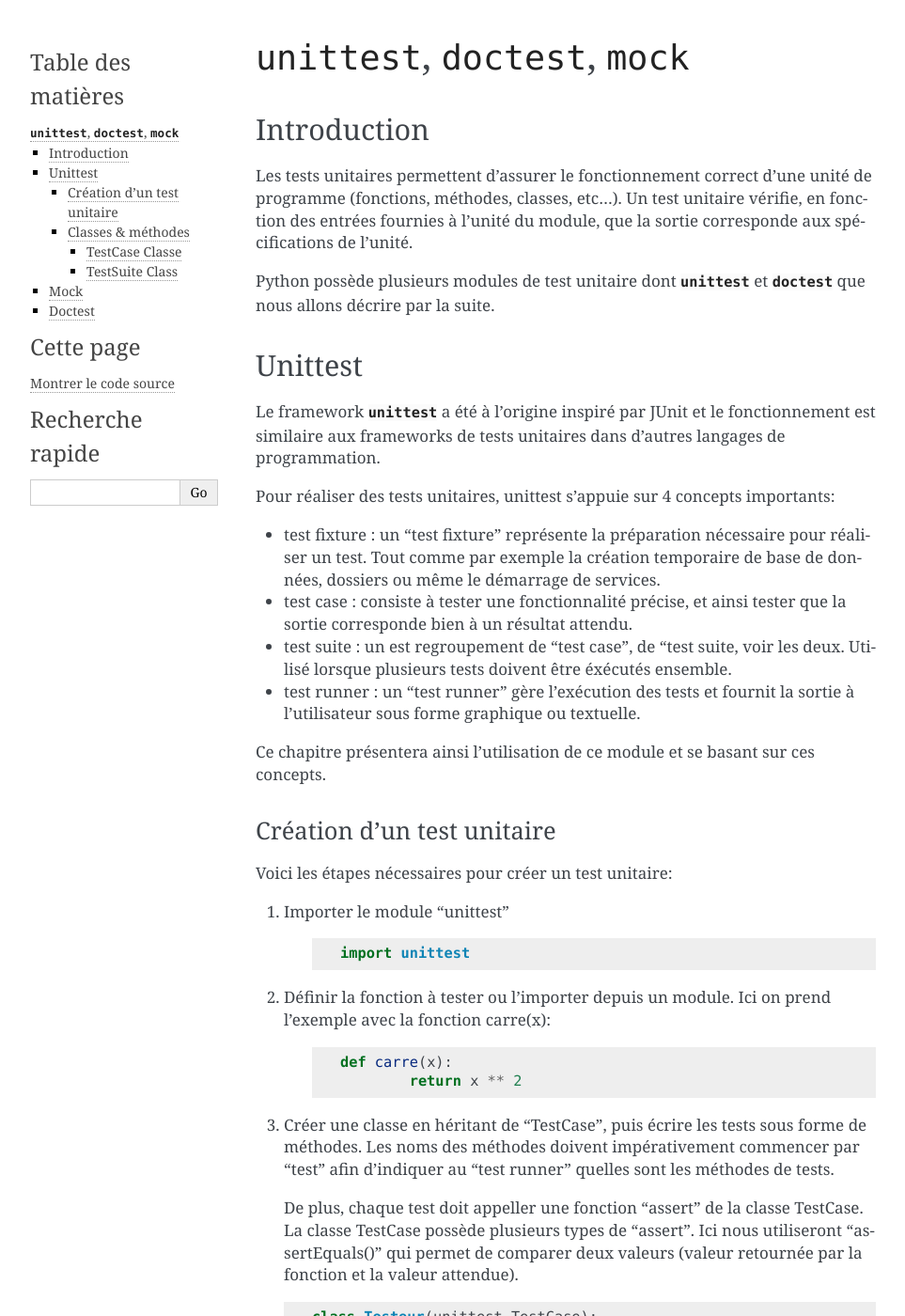
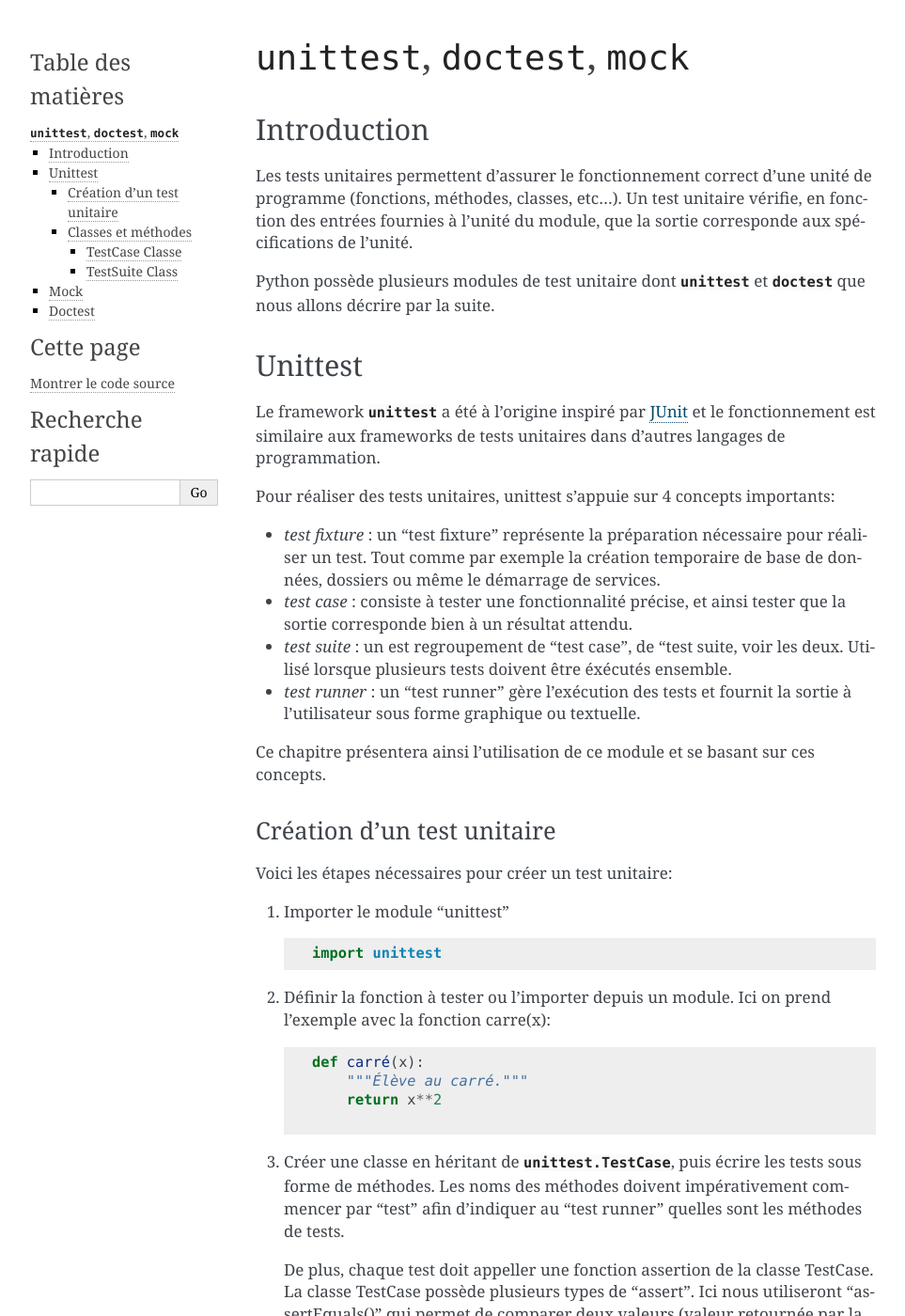
Before and after one commit to HE-Arc/livre-python, a Sphinx documentation site: the page built from source/unittest/index.rst, in a window 1280 px wide and 1400 px high. Shown: the whole window at 94% size, without its empty margins (148-1111 px from the left). Built offline with Sphinx 7.4.7, drawn with Linux system fonts in a browser that asks for light colours; some of the changed text lies outside the part shown.

Commit message:
Sortie de l'exemple unittest.
Signed-off-by: Yoan Blanc <yoan@dosimple.ch>

```diff
--- /dev/null
+++ b/source/unittest/examples/carre.py
@@ -0,0 +1,32 @@
+"""Exemple simple de test unitaire sur une fonction carré."""
+
+import unittest
+
+
+# func:carré
+def carré(x):
+    """Élève au carré."""
+    return x**2
+
+# endfunc:carrée
+
+
+# class:TestCase
+class CarreTestCase(unittest.TestCase):
+    """Classe testeur pour la fonction carrée."""
+
+    test_values = ((2, 4), (0, 0), (-2, 4))
+
+    def test_carré(self):
+        """Teste les valeurs références."""
+        for value, expected in self.test_values:
+            self.assertEqual(expected, carré(value))
+
+# endclass:TestCase
+
+
+# main
+if __name__ == '__main__':
+    unittest.main()
+
+# endmain
--- a/source/unittest/index.rst
+++ b/source/unittest/index.rst
@@ -15,14 +15,14 @@
 Unittest
 ========
 
-Le framework :py:mod:`unittest` a été à l'origine inspiré par JUnit et le fonctionnement est similaire aux frameworks de tests unitaires dans d'autres langages de programmation.
+Le framework :py:mod:`unittest` a été à l'origine inspiré par JUnit_ et le fonctionnement est similaire aux frameworks de tests unitaires dans d'autres langages de programmation.
 
 Pour réaliser des tests unitaires, unittest s'appuie sur 4 concepts importants:
 
-- test fixture : un 'test fixture' représente la préparation nécessaire pour réaliser un test. Tout comme par exemple la création temporaire de base de données, dossiers ou même le démarrage de services.
-- test case : consiste à tester une fonctionnalité précise, et ainsi tester que la sortie corresponde bien à un résultat attendu.
-- test suite : un est regroupement de 'test case', de 'test suite, voir les deux. Utilisé lorsque plusieurs tests doivent être éxécutés ensemble.
-- test runner : un 'test runner' gère l'exécution des tests et fournit la sortie à l'utilisateur sous forme graphique ou textuelle.
+- *test fixture* : un 'test fixture' représente la préparation nécessaire pour réaliser un test. Tout comme par exemple la création temporaire de base de données, dossiers ou même le démarrage de services.
+- *test case* : consiste à tester une fonctionnalité précise, et ainsi tester que la sortie corresponde bien à un résultat attendu.
+- *test suite* : un est regroupement de 'test case', de 'test suite, voir les deux. Utilisé lorsque plusieurs tests doivent être éxécutés ensemble.
+- *test runner* : un 'test runner' gère l'exécution des tests et fournit la sortie à l'utilisateur sous forme graphique ou textuelle.
 
 Ce chapitre présentera ainsi l'utilisation de ce module et se basant sur ces concepts.
 
@@ -34,61 +34,54 @@
 
 1)  Importer le module 'unittest'
 
-	.. code-block:: python
+    .. code-block:: python
 
-		import unittest
+        import unittest
 
 2)  Définir la fonction à tester ou l'importer depuis un module. Ici on prend l'exemple avec la fonction carre(x):
 
-	.. code-block:: python
+    .. literalinclude:: examples/carre.py
+       :start-after: func:carré
+       :end-before: endfunc:carré
 
-		def carre(x):
-			return x ** 2
+3) Créer une classe en héritant de :py:class:`unittest.TestCase`, puis écrire les tests sous forme de méthodes. Les noms des méthodes doivent impérativement commencer par 'test' afin d'indiquer au 'test runner' quelles sont les méthodes de tests.
 
-3) Créer une classe en héritant de 'TestCase', puis écrire les tests sous forme de méthodes. Les noms des méthodes doivent impérativement commencer par 'test' afin d'indiquer au 'test runner' quelles sont les méthodes de tests.
+   De plus, chaque test doit appeller une fonction assertion de la classe TestCase. La classe TestCase possède plusieurs types de 'assert'. Ici nous utiliseront 'assertEquals()' qui permet de comparer deux valeurs (valeur retournée par la fonction et la valeur attendue).
 
-   De plus, chaque test doit appeller une fonction 'assert' de la classe TestCase. La classe TestCase possède plusieurs types de 'assert'. Ici nous utiliseront 'assertEquals()' qui permet de comparer deux valeurs (valeur retournée par la fonction et la valeur attendue).
+    .. literalinclude:: examples/carre.py
+       :start-after: class:TestCase
+       :end-before: endclass:TestCase
 
-   .. code-block:: python
+4) Exécuter les tests :
 
-	class Testeur(unittest.TestCase):
-		testValues = {2: 4, 0: 0, -2: 4}
+   - en appelant la fonction py:func:`unittest.main`
 
-		def testCarre(self):
-			for i, a in self.testValues.items():
-				self.assertEqual(carre(i), a)
-
-4) Éxécuter les tests soit:
-
-   - en appelant la méthode main() du module unittest
-
-   .. code-block:: python
-
-		if __name__ == '__main__':
-			unittest.main()
+    .. literalinclude:: examples/carre.py
+       :start-after: main
+       :end-before: endmain
 
    - via la ligne de commande. La ligne de commande permet aussi de spécifier les modules, classes ou même des méthodes individuelles à tester.
 
-   .. code-block:: bash
+   .. code-block:: console
 
-   	   python -m unittest test_module
-   	   python -m unittest test_module.TestClass
-   	   python -m unittest test_module.TestClass.test_methode
+        $ python -m unittest test_module
+        $ python -m unittest test_module.TestClass
+        $ python -m unittest test_module.TestClass.test_methode
 
    Il est aussi possible de laisser 'Unittest' rechercher tous les tests grâce à l'option 'discover'. Ainsi tout les modules qui contiennent des tests depuis le répertoire courant seront exécutés, de même que pour tous les sous-répertoires.
 
-   .. code-block:: bash
+   .. code-block:: console
 
-	  python -m unittest discover
+        $ python -m unittest discover
 
 5) Analyser la sortie du test:
 
-   .. code-block:: bash
+   .. code-block:: console
 
-   	   ----------------------------------------------------------------------
-   	   Ran 1 test in 0.001s
+          ----------------------------------------------------------------------
+          Ran 1 test in 0.001s
 
-   	   OK
+          OK
 
    Il y a trois possibilités de sortie:
 
@@ -109,21 +102,21 @@
 
 Voici quelques méthodes utiles définies dans TestCase:
 
-- setUp() : Méthode appelée avant d'effectuer chaque méthode de test. Si cette méthode lève une exception, la méthode de test n'est pas éxécutée.
-- tearDown() : Méthode appelée après chaque méthode de test. Cette méthode est appellée même si la méthode de test lève une exception.
-- setUpClass() : Méthode appelée en premier lieu une fois avant l'exécution des tests de la classe.
-- tearDownClass() : Méthode appelée une fois l'exécution des tests de la classe terminée.
-- run(result = None): Méthode qui récolte le résultat dans l'object result passé en paramètre.
-- debug() : Exécute le test sans récolter le résultat.
+- ``setUp()`` : Méthode appelée avant d'effectuer chaque méthode de test. Si cette méthode lève une exception, la méthode de test n'est pas éxécutée.
+- ``tearDown()`` : Méthode appelée après chaque méthode de test. Cette méthode est appellée même si la méthode de test lève une exception.
+- ``setUpClass()`` : Méthode appelée en premier lieu une fois avant l'exécution des tests de la classe.
+- ``tearDownClass()`` : Méthode appelée une fois l'exécution des tests de la classe terminée.
+- ``run(result = None)``: Méthode qui récolte le résultat dans l'object result passé en paramètre.
+- ``debug()`` : Exécute le test sans récolter le résultat.
 
 Cette classe possède aussi beaucoup de méthodes "assert" qui testent une condition particulière. Voici quelques 'Asserts' souvent utiles:
 
 +---------------------+----------------------+
 |         Type        | vérifie que          |
 +=====================+======================+
-| assertEqual(a,b)    | a==b                 |
+| assertEqual(a, b)   | a == b               |
 +---------------------+----------------------+
-| assertNotequal(a,b) | a != b               |
+| assertNotequal(a, b)| a != b               |
 +---------------------+----------------------+
 | assertTrue(x)       | bool(x) vaut 'True'  |
 +---------------------+----------------------+
@@ -135,17 +128,17 @@
 +---------------------+----------------------+
 |         Type        | vérifie que          |
 +=====================+======================+
-| assertIs(a,b)       | a est b              |
+| assertIs(a, b)      | a est b              |
 +---------------------+----------------------+
-| assertIsNot(a,b)    | a n'est pas b        |
+| assertIsNot(a, b)   | a n'est pas b        |
 +---------------------+----------------------+
 | assertIsNone(x)     | x est 'None'         |
 +---------------------+----------------------+
 | assertIsNotNone(x)  | x n'est pas 'None'   |
 +---------------------+----------------------+
-| assertIn(a,b)       | a est dans b         |
+| assertIn(a, b)      | a est dans b         |
 +---------------------+----------------------+
-| assertNotIn(a,b)    | a n'est pas dans b   |
+| assertNotIn(a, b)   | a n'est pas dans b   |
 +---------------------+----------------------+
 
 et depuis la version 3.2 ils ont rajouté:
@@ -158,8 +151,12 @@
 | assertNotIsInstance(a,b) | a n'est pas une instance de b |
 +--------------------------+-------------------------------+
 
+.. todo:: Vous pouvez partir du principe qu'on utilise au moins la version 3.5.
+
 
 De plus, chaque méthode 'assert' peut accepter un message comme dernier argument. Si ce message est spécifié, alors il viendra affiché lors d'un échec de test.
+
+.. todo:: Une démonstration vaut tous les mots.
 
 
 TestSuite Class
```
Also changed, not shown: other parts of source/unittest/index.rst (+11 -9 lines), 1 other file.
